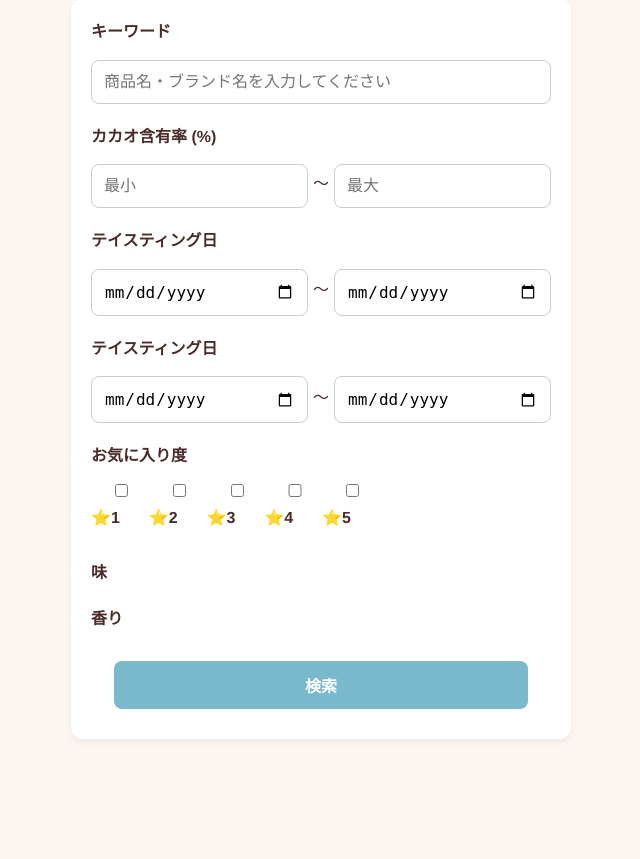
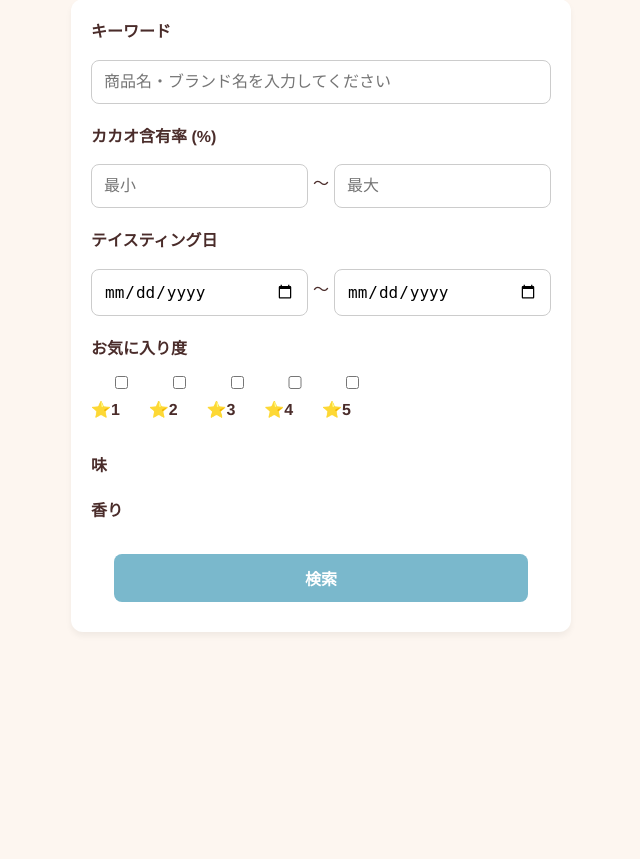
Before and after one commit to ryoko-niimi/Choco-Palette, a Django app: page /search/ in a window 1280 px wide. Shown: the part 121-980 px from the top of the page, without its empty margins (319-959 px from the left). After the commit the page ends 753 px from the top, so only its background shows below. Run offline with Django 4.2, Linux system fonts and the light colour scheme; data that the repository does not hold is empty.

Commit message:
7月21日

```diff
--- a/first_project/choco_palette/templates/choco_palette/post/search.html
+++ b/first_project/choco_palette/templates/choco_palette/post/search.html
@@ -9,7 +9,8 @@
 
 {% block content %}
 <div class="card" style="width: 100%; max-width: 500px; margin: 20px auto; padding: 20px;">
-    <form method="GET" action="{% url 'choco_palette:post_list' %}">
+    <!-- 登録画面と同じように id="search-form" を付与 -->
+    <form method="GET" action="{% url 'choco_palette:post_list' %}" id="search-form">
 
         <div class="form-group">
             <label>キーワード</label>
@@ -37,14 +38,6 @@
             </div>
         </div>
 
-        <div class="form-group">
-            <label>テイスティング日</label>
-            <div style="display: flex; gap: 5px; align-items: center;">
-                <input type="date" name="start_date" value="{{ request.GET.start_date|default:'' }}"  class="form-control">
-                <span>～</span>
-                <input type="date" name="end_date" value="{{ request.GET.end_date|default:'' }}" class="form-control">
-            </div>
-        </div>
 
         <div class="form-group">
             <label>テイスティング日</label>
@@ -54,7 +47,7 @@
                        name="start_date"
                        id="start-date"
                        value="{{ request.GET.start_date|default:'' }}"
-                    class="form-control">
+                       class="form-control">
 
                 <span>～</span>
 
@@ -121,13 +114,11 @@ document.addEventListener('DOMContentLoaded', function () {
     const endDateInput = document.getElementById('end-date');
     const errorMessage = document.getElementById('search-date-error');
 
-
     const today = new Date();
     const yyyy = today.getFullYear();
     const mm = String(today.getMonth() + 1).padStart(2, '0');
     const dd = String(today.getDate()).padStart(2, '0');
     const todayString = `${yyyy}-${mm}-${dd}`;
-
 
     if (startDateInput) {
         startDateInput.max = todayString;
@@ -163,9 +154,35 @@ document.addEventListener('DOMContentLoaded', function () {
             checkDate(this);
         });
     }
+
+    // --- 新規登録画面を参考にした二重送信防止・ボタン制御 ---
+    const searchForm = document.getElementById('search-form');
+    let isSubmitting = false;
+
+    if (searchForm) {
+        searchForm.addEventListener('submit', function (event) {
+            // 未来日エラーが残っている場合は検索をストップ
+            if ((startDateInput && !checkDate(startDateInput)) || (endDateInput && !checkDate(endDateInput))) {
+                event.preventDefault();
+                return;
+            }
+
+            if (isSubmitting) {
+                event.preventDefault();
+                return;
+            }
+
+            isSubmitting = true;
+
+            const submitButton = event.submitter;
+            if (submitButton) {
+                submitButton.disabled = true;
+                submitButton.innerText = '検索中...';
+                submitButton.style.opacity = '0.6';
+                submitButton.style.cursor = 'not-allowed';
+            }
+        });
+    }
 });
 </script>
-
-
-
 {% endblock %}
```
